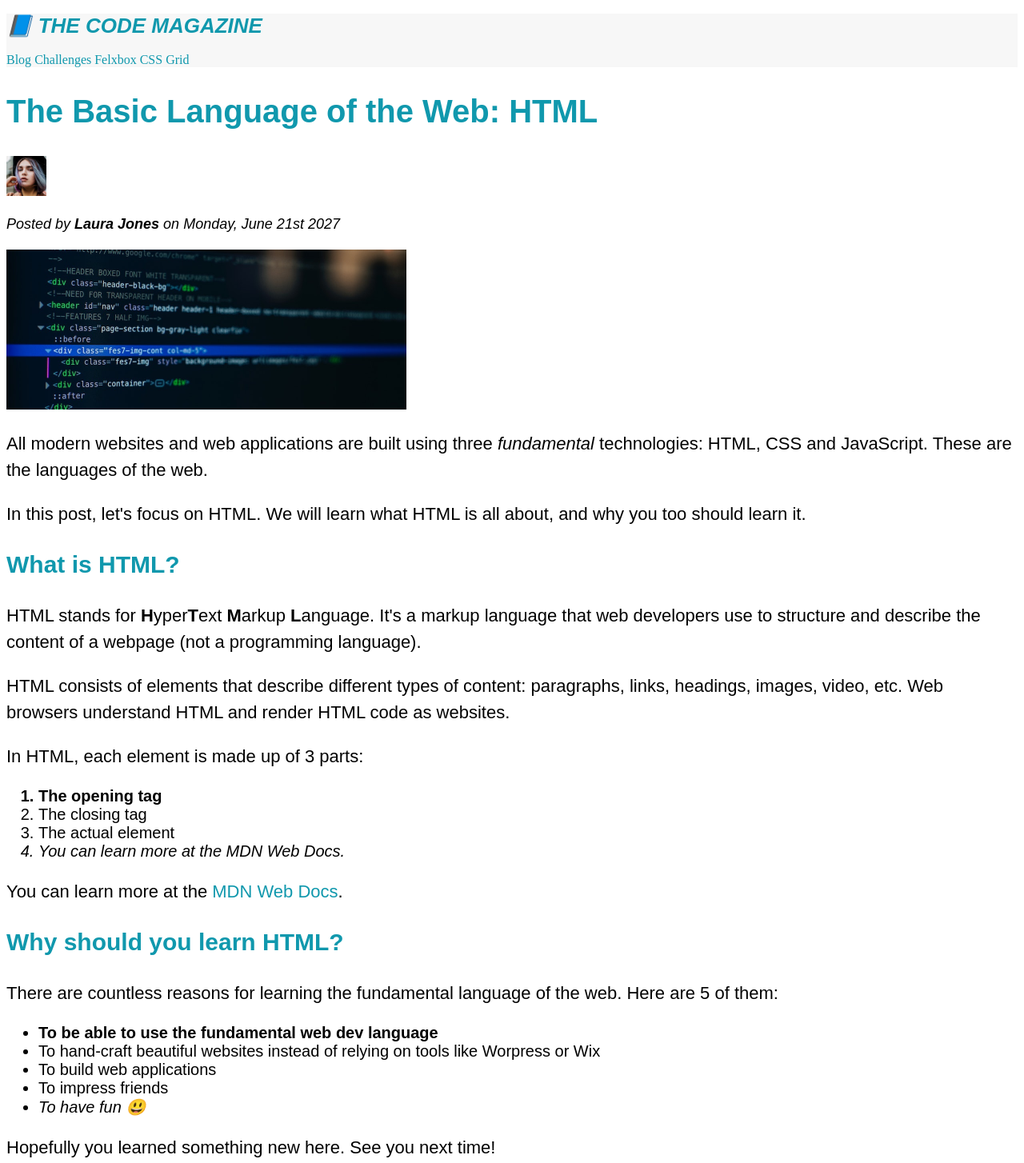
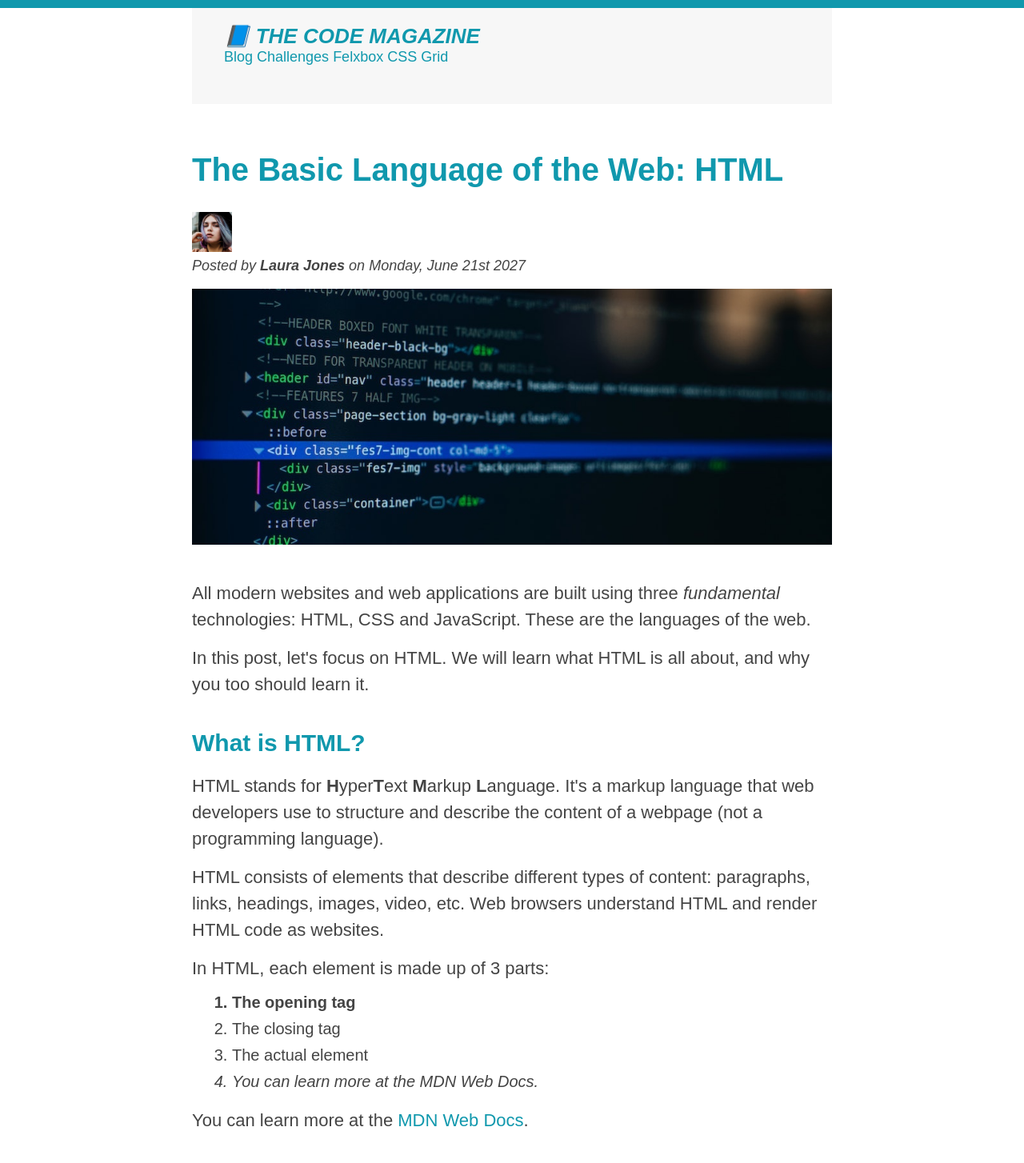
Before and after one commit to DannyRD117/HTML-CSS-Fundamentals, a plain HTML site: page index.html in a window 1280 px wide. Shown: the top 1454 px of the page at 80% size. Drawn offline with Linux system fonts and the light colour scheme.

Commit message:
adding margins and paddings

```diff
--- a/css/style.css
+++ b/css/style.css
@@ -1,12 +1,50 @@
-h1,
+* {
+  margin: 0;
+  padding: 0;
+}
+
+/* h1,
 h2,
 h3,
 h4,
 p,
-li {
+li { */
+body {
   font-family: sans-serif;
+  color: #444;
+  border-top: 10px solid #1098ad;
+}
+.container {
+  width: 800px;
+  margin: 0 auto;
 }
 
+.main-header {
+  background-color: #f7f7f7;
+  padding: 20px 40px;
+  margin-bottom: 60px;
+  height: 80px;
+}
+
+nav {
+  font-size: 18px;
+}
+
+article {
+  margin-bottom: 60px;
+}
+
+.post-header {
+  margin-bottom: 40px;
+}
+
+aside {
+  background-color: #f7f7f7;
+  border-top: 5px solid #1098ad;
+  border-bottom: 5px solid #1098ad;
+  padding: 50px 0;
+  width: 500px;
+}
 h1,
 h2,
 h3 {
@@ -21,10 +59,13 @@ h1 {
 
 h2 {
   font-size: 40px;
+  margin-bottom: 30px;
 }
 
 h3 {
   font-size: 30px;
+  margin-bottom: 20px;
+  margin-top: 40px;
 }
 
 h4 {
@@ -36,10 +77,21 @@ h4 {
 p {
   font-size: 22px;
   line-height: 1.5;
+  margin-bottom: 15px;
+}
+
+ul,
+ol {
+  margin-left: 50px;
+  margin-bottom: 20px;
 }
 
 li {
   font-size: 20px;
+  margin-bottom: 10px;
+}
+li:last-child {
+  margin-bottom: 0;
 }
 
 /* footer p {
@@ -66,16 +118,6 @@ li {
 
 .related {
   list-style: none;
-}
-
-.main-header {
-  background-color: #f7f7f7;
-}
-
-aside {
-  background-color: #f7f7f7;
-  border-top: 5px solid #1098ad;
-  border-bottom: 5px solid #1098ad;
 }
 
 li:first-child {
@@ -113,3 +155,8 @@ a:hover {
 a:active {
   background-color: black;
 }
+
+.post-img {
+  width: 100%;
+  height: auto;
+}
--- a/index.html
+++ b/index.html
@@ -6,17 +6,19 @@
     <link href="css/style.css" rel="stylesheet" />
   </head>
   <body>
+    <div class="container">
       <header class="main-header">
         <h1>📘 The Code Magazine</h1>
-
+        <nav>
           <a href="blog.html">Blog</a>
           <a href="#">Challenges</a>
           <a href="#">Felxbox</a>
           <a href="#">CSS Grid</a>
+        </nav>
       </header>
 
       <article>
-      <header>
+        <header class="post-header">
           <h2>The Basic Language of the Web: HTML</h2>
 
           <img
@@ -29,10 +31,9 @@
             Posted by <strong>Laura Jones</strong> on Monday, June 21st 2027
           </p>
           <img
+            class="post-img"
             src="images/post-img.jpg"
             alt="HTML code on a screen"
-          width="500"
-          height="200"
           />
         </header>
         <p>
@@ -41,8 +42,8 @@
           the languages of the web.
         </p>
         <p>
-        In this post, let's focus on HTML. We will learn what HTML is all about,
-        and why you too should learn it.
+          In this post, let's focus on HTML. We will learn what HTML is all
+          about, and why you too should learn it.
         </p>
 
         <h3>What is HTML?</h3>
@@ -55,8 +56,8 @@
         </p>
         <p>
           HTML consists of elements that describe different types of content:
-        paragraphs, links, headings, images, video, etc. Web browsers understand
-        HTML and render HTML code as websites.
+          paragraphs, links, headings, images, video, etc. Web browsers
+          understand HTML and render HTML code as websites.
         </p>
         <p>In HTML, each element is made up of 3 parts:</p>
 
@@ -76,8 +77,8 @@
         <h3>Why should you learn HTML?</h3>
 
         <p>
-        There are countless reasons for learning the fundamental language of the
-        web. Here are 5 of them:
+          There are countless reasons for learning the fundamental language of
+          the web. Here are 5 of them:
         </p>
 
         <ul>
@@ -131,5 +132,6 @@
       <footer>
         <p id="copyright">Copyrigth &copy; 2027 by the Code Magazine.</p>
       </footer>
+    </div>
   </body>
 </html>
```
Lines whose indentation alone changed are shown as unchanged.
